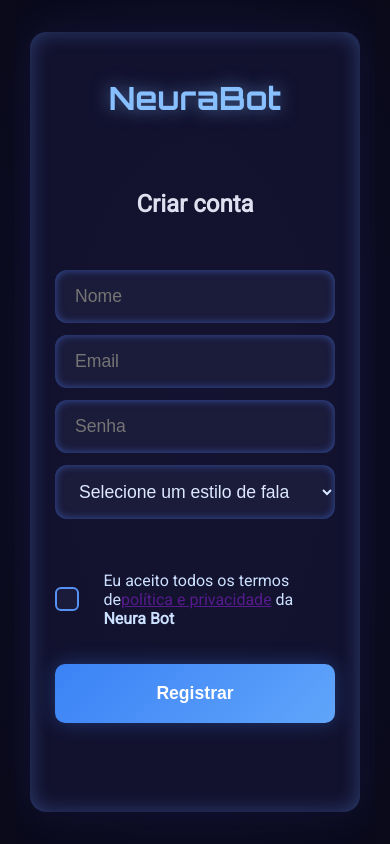
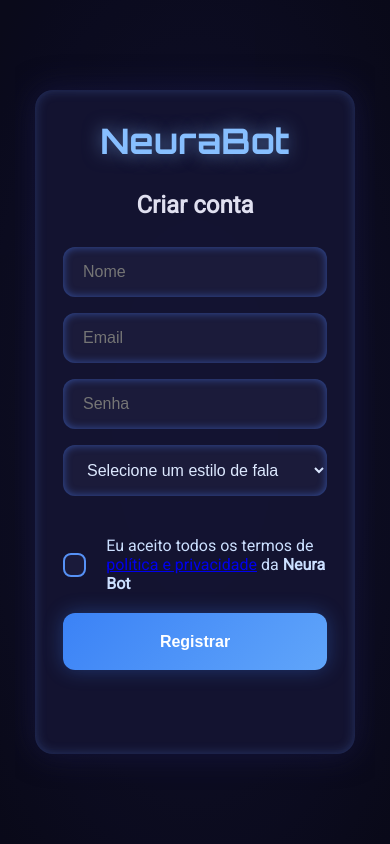
Before and after one commit to miguel02714/neurabot, a Flask app: page /registrar in a window 390 px wide. Run offline with Flask 3, Linux system fonts and the light colour scheme; some libraries are stand-ins or nearby versions.

Commit message:
Add files via upload

```diff
--- a/main.py
+++ b/main.py
@@ -616,7 +616,9 @@
 @app.route('/ir-login', methods=["GET", "POST"])
 def irlogin():
     return redirect(url_for('login_view'))
-
+@app.route('/politicaprivacidade')
+def politicaprivacidade():
+    return render_template('politicaprivacidade.html')
 @app.route("/mensagens")
 @login_required
 def mensagens():
--- a/templates/registrar.html
+++ b/templates/registrar.html
@@ -10,11 +10,11 @@
 
 * {
   box-sizing: border-box;
+  margin: 0;
+  padding: 0;
 }
 
 body, html {
-  margin: 0;
-  padding: 0;
   height: 100%;
   background: #0a0a1a;
   font-family: 'Roboto', sans-serif;
@@ -39,37 +39,36 @@
 
 @keyframes starTwinkle {
   0%, 100% { opacity: 1; }
-  50% { opacity: 0.9; }
+  50% { opacity: 0.85; }
 }
 
 #app-container {
   width: 360px;
   max-width: 95vw;
   z-index: 10;
-  padding: 25px;
+  padding: 30px;
   perspective: 1200px;
 }
 
 .flip-card {
-  width: 100%;
-  background: rgba(20, 20, 50, 0.85);
-  border-radius: 16px;
-  box-shadow: 0 0 40px #1a1a4d80, inset 0 0 20px #6699ff55;
+  background: rgba(20, 20, 50, 0.9);
+  border-radius: 18px;
+  box-shadow: 0 0 30px #1a1a4d99, inset 0 0 12px #6699ff44;
   transition: transform 0.5s ease;
   transform-style: preserve-3d;
-  padding: 40px; /* aumentei padding */
+  padding: 40px;
   display: flex;
   flex-direction: column;
   align-items: center;
-  gap: 40px; /* aumentei gap */
-  height: auto;
+  gap: 36px;
+  backdrop-filter: blur(8px);
 }
 
 .side {
   display: flex;
   flex-direction: column;
   align-items: center;
-  gap: 32px; /* aumentei gap */
+  gap: 28px;
   width: 100%;
 }
 
@@ -78,47 +77,42 @@
   font-size: 2.6rem;
   text-align: center;
   color: #87bfff;
-  margin-bottom: 20px; /* aumentei margem */
   text-shadow: 0 0 18px #87bfff88;
 }
 
-input[type="email"],
-input[type="password"],
-input[type="text"],
-select {
-  padding: 16px 20px; /* aumentei padding */
+input, select {
+  padding: 16px 20px;
   border-radius: 12px;
   border: none;
   background: #1b1b3a;
   color: #dde9ff;
-  font-size: 1.1rem; /* aumentei fonte */
+  font-size: 1.1rem;
   width: 100%;
   box-shadow: inset 0 0 8px #4f83ff88;
   transition: background 0.3s ease, box-shadow 0.3s ease;
-  margin-bottom: 12px; /* adicionei margem inferior */
+  margin-bottom: 16px;
 }
 
-input:focus,
-select:focus {
+input:focus, select:focus {
   background: #273766;
-  box-shadow: 0 0 0 3px rgba(80, 125, 255, 0.4);
+  box-shadow: 0 0 0 3px rgba(80, 125, 255, 0.5);
   outline: none;
   color: #fff;
 }
 
 button {
   width: 100%;
-  padding: 1.2rem 1.6rem; /* aumentei padding */
-  border-radius: 10px;
+  padding: 1.2rem 1.6rem;
+  border-radius: 12px;
   background: linear-gradient(135deg, #3b82f6, #60a5fa);
   color: #fff;
   font-weight: bold;
-  font-size: 1.1rem; /* aumentei fonte */
+  font-size: 1.1rem;
   border: none;
   cursor: pointer;
   box-shadow: 0 0 20px #3b82f655;
   transition: all 0.3s ease;
-  margin-top: 20px; /* adicionei margem superior */
+  margin-top: 20px;
 }
 
 button:hover {
@@ -130,18 +124,18 @@
   display: flex;
   align-items: center;
   justify-content: center;
-  gap: 16px; /* aumentei gap */
-  padding: 16px; /* aumentei padding */
+  gap: 16px;
+  padding: 16px;
   background: #fff;
   color: #444;
   border-radius: 10px;
   font-weight: 500;
-  font-size: 17px; /* aumentei fonte */
+  font-size: 1.1rem;
   font-family: 'Roboto', sans-serif;
   border: 1px solid #ddd;
   transition: all 0.3s ease;
   width: 100%;
-  margin-top: 24px; /* adicionei margem superior */
+  margin-top: 24px;
 }
 
 .google-btn:hover {
@@ -155,35 +149,19 @@
 }
 
 .google-btn img {
-  width: 24px; /* aumentei tamanho */
-  height: 24px; /* aumentei tamanho */
-}
-
-/* Responsive adjustments */
-@media (max-width: 400px) {
-  #app-container {
-    padding: 15px;
-  }
-
-  .flip-card {
-    padding: 25px;
-    gap: 28px;
-  }
-
-  h1 {
-    font-size: 2rem;
-  }
+  width: 24px;
+  height: 24px;
 }
 
 .checkbox-container {
   display: flex;
   align-items: center;
-  gap: 24px; /* aumentei gap */
-  font-size: 1rem; /* aumentei fonte */
+  gap: 20px;
+  font-size: 1rem;
   cursor: pointer;
   user-select: none;
   color: #cce0ff;
-  margin-top: 24px; /* margem para separar do anterior */
+  margin-top: 24px;
   position: relative;
 }
 
@@ -192,15 +170,15 @@
   opacity: 0;
   cursor: pointer;
   height: 0;
-  width: 40px;
+  width: 0;
 }
 
 .checkmark {
-  height: 24px; /* maior */
-  width: 44px; /* maior */
+  height: 24px;
+  width: 44px;
   background-color: #1a1a3a;
   border: 2px solid #5691f5;
-  border-radius: 6px; /* mais arredondado */
+  border-radius: 8px;
   display: inline-block;
   position: relative;
   transition: all 0.3s ease;
@@ -215,8 +193,8 @@
   content: "";
   position: absolute;
   display: none;
-  left: 8px;
-  top: 4px;
+  left: 9px;
+  top: 5px;
   width: 7px;
   height: 14px;
   border: solid #fff;
@@ -226,6 +204,30 @@
 
 .checkbox-container input:checked ~ .checkmark::after {
   display: block;
+}
+
+/* Responsivo */
+@media (max-width: 400px) {
+  #app-container {
+    padding: 20px;
+  }
+
+  .flip-card {
+    padding: 28px;
+    gap: 24px;
+  }
+
+  h1 {
+    font-size: 2.2rem;
+  }
+
+  input, select, button {
+    font-size: 1rem;
+  }
+
+  .google-btn {
+    font-size: 1rem;
+  }
 }
 
   </style>
@@ -257,7 +259,7 @@
 <label class="checkbox-container">
   <input type="checkbox" id="terms-checkbox" />
   <span class="checkmark"></span>
-  <p>Eu aceito todos os termos de<a href="">política e privacidade</a>  da <strong>Neura Bot</strong></p>
+  <p>Eu aceito todos os termos de<a href="https://neurabot.shops/politicaprivacidade"> política e privacidade</a>  da <strong>Neura Bot</strong></p>
 </label>
 
         <button id="register-btn" type="submit">Registrar</button>
```
